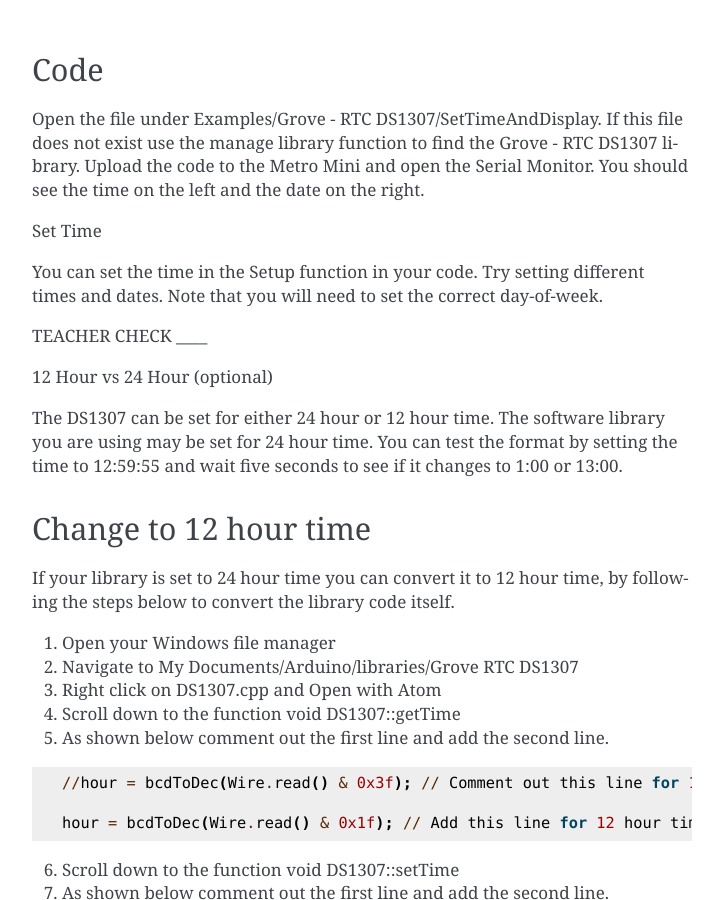
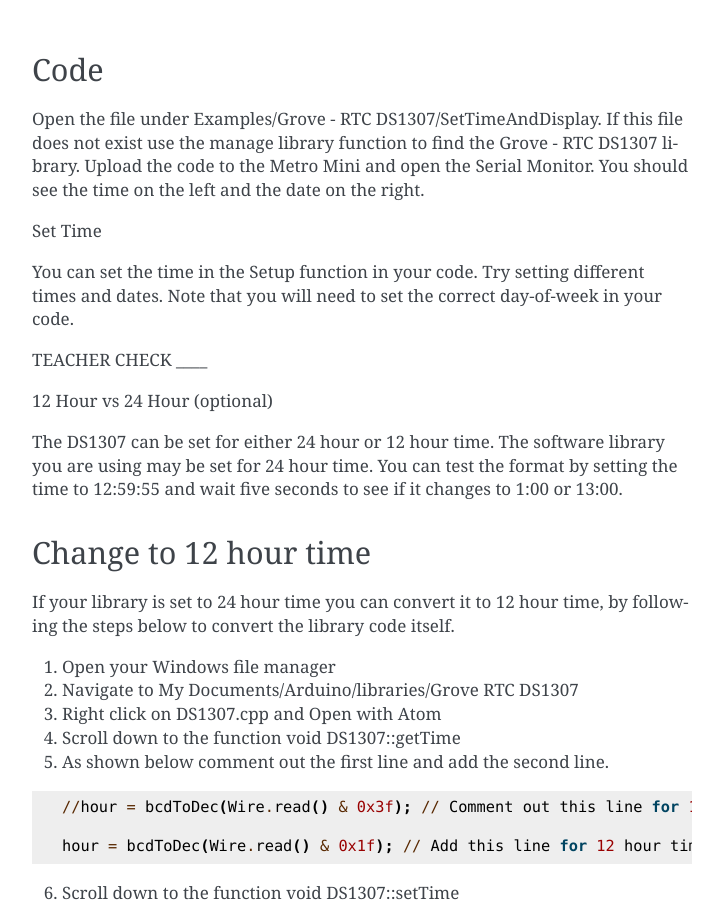
Before and after one commit to maxtkc/mvths-wiki, a Sphinx documentation site: the page built from docs/038-real-time-clock.rst, in a window 1280 px wide and 900 px high, scrolled down 1708 px. Shown: the whole window, without its empty margins (388-1111 px from the left). Built offline with Sphinx 7.4.7, drawn with Linux system fonts in a browser that asks for light colours; pages that are not in the unit, such as notebooks, are missing from menus.

Commit message:
Update 038-real-time-clock.rst

```diff
--- a/docs/038-real-time-clock.rst
+++ b/docs/038-real-time-clock.rst
@@ -32,9 +32,7 @@
 
 Set Time
 
-You can set the time in the Setup function in your code. Try setting
-different times and dates. Note that you will need to set the correct
-day-of-week.
+You can set the time in the Setup function in your code. Try setting different times and dates. Note that you will need to set the correct day-of-week in your code.
 
 TEACHER CHECK \_\_\_\_
 
```
